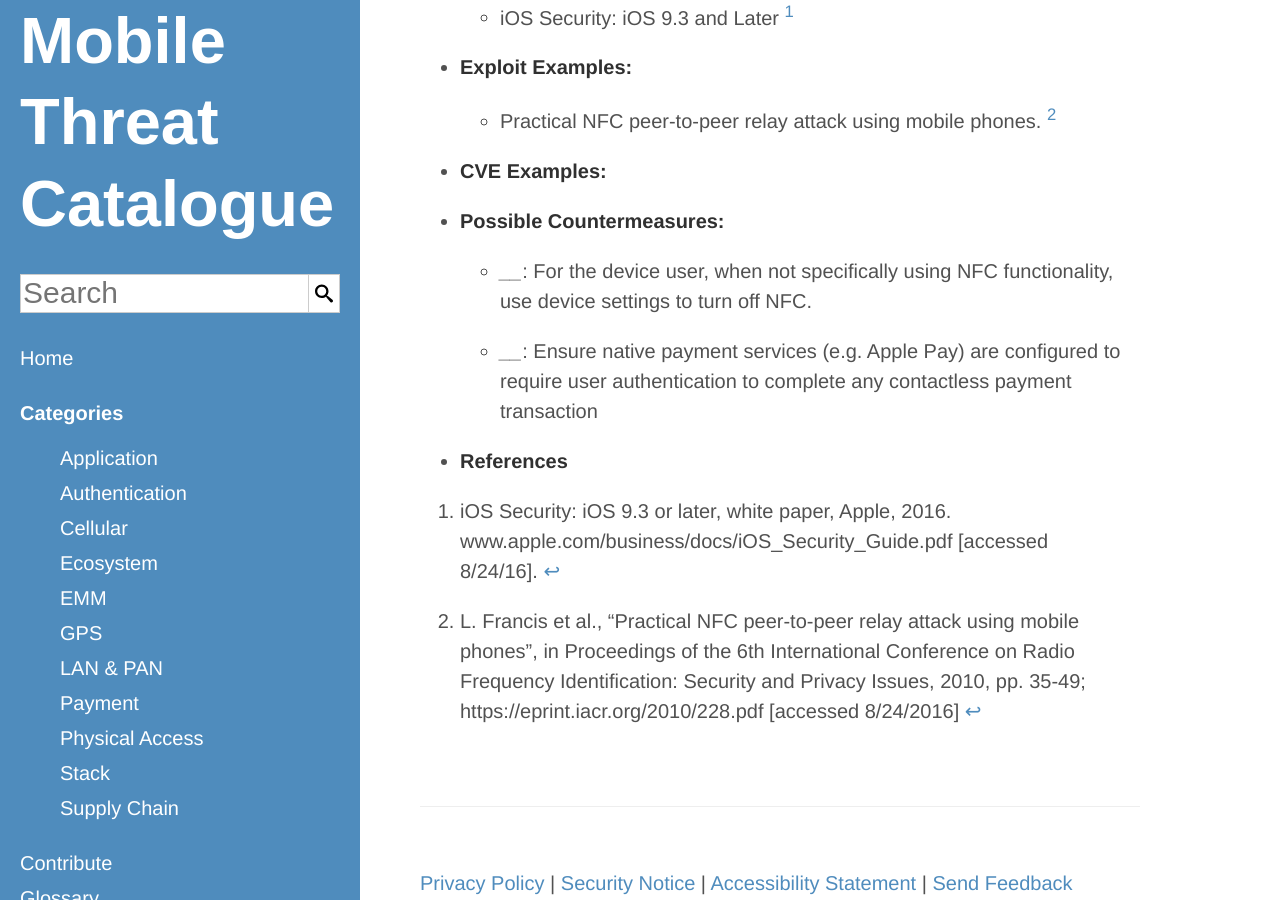
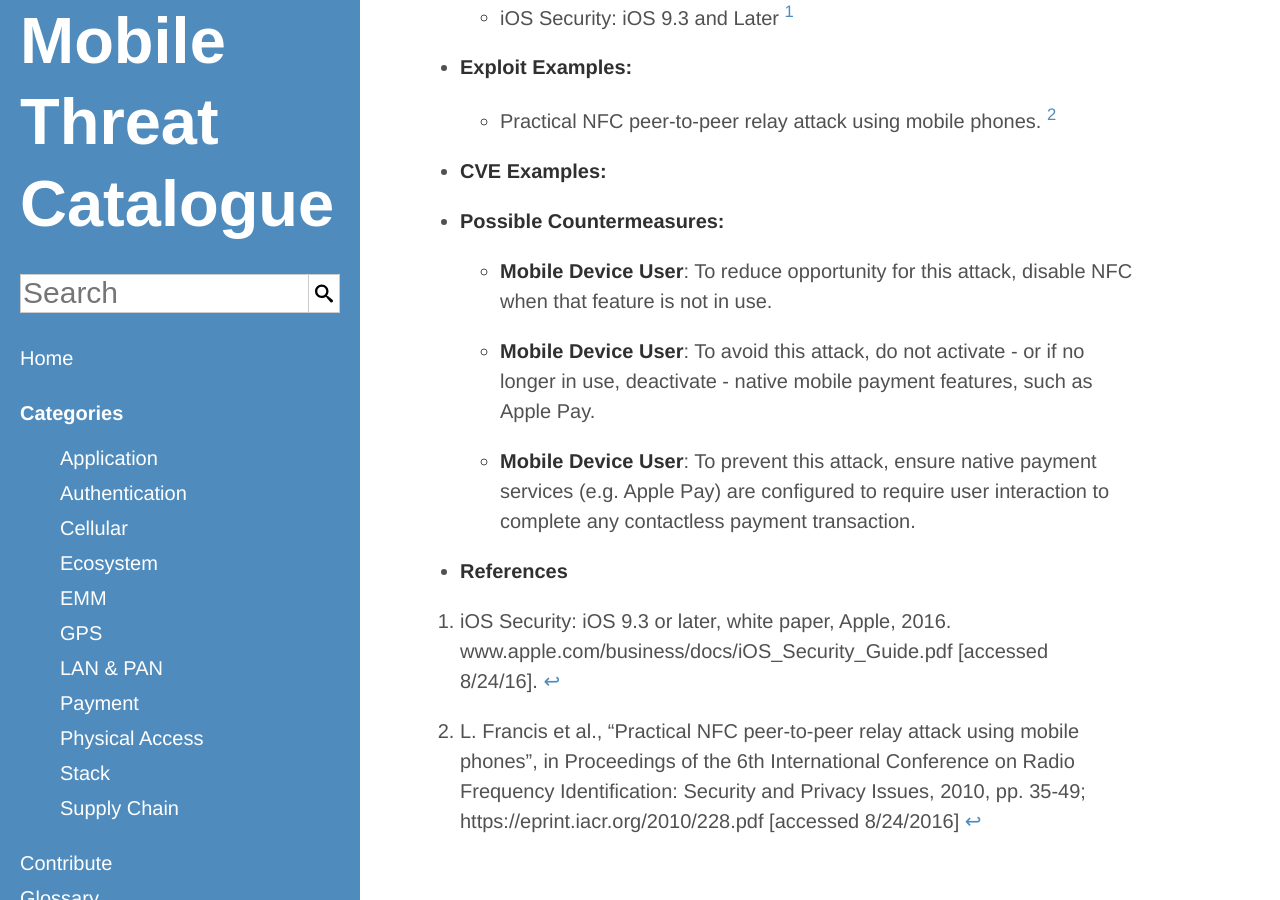
Before and after one commit to usnistgov/mobile-threat-catalogue, a Jekyll site: the page built from _payment-threats/PAY-0.md, in a window 1280 px wide and 900 px high, scrolled down 348 px. Built offline with Jekyll 4.4.1, drawn with Linux system fonts in a browser that asks for light colours.

Commit message:
#13: update countermeasures and actors

```diff
--- a/_payment-threats/PAY-0.md
+++ b/_payment-threats/PAY-0.md
@@ -7,8 +7,10 @@
     ExploitExample: "Practical NFC peer-to-peer relay attack using mobile phones. [^11]"
     CVEExample:
     PossibleCountermeasures:
-        "For the device user, when not specifically using NFC functionality, use device settings to turn off NFC.":
-            -
-        "Ensure native payment services (e.g. Apple Pay) are configured to require user authentication to complete any contactless payment transaction":
-            -
+        "To reduce opportunity for this attack, disable NFC when that feature is not in use.":
+            - Mobile Device User
+        "To avoid this attack, do not activate - or if no longer in use, deactivate - native mobile payment features, such as Apple Pay.":
+            - Mobile Device User
+        "To prevent this attack, ensure native payment services (e.g. Apple Pay) are configured to require user interaction to complete any contactless payment transaction.":
+            - Mobile Device User
 ---
```
